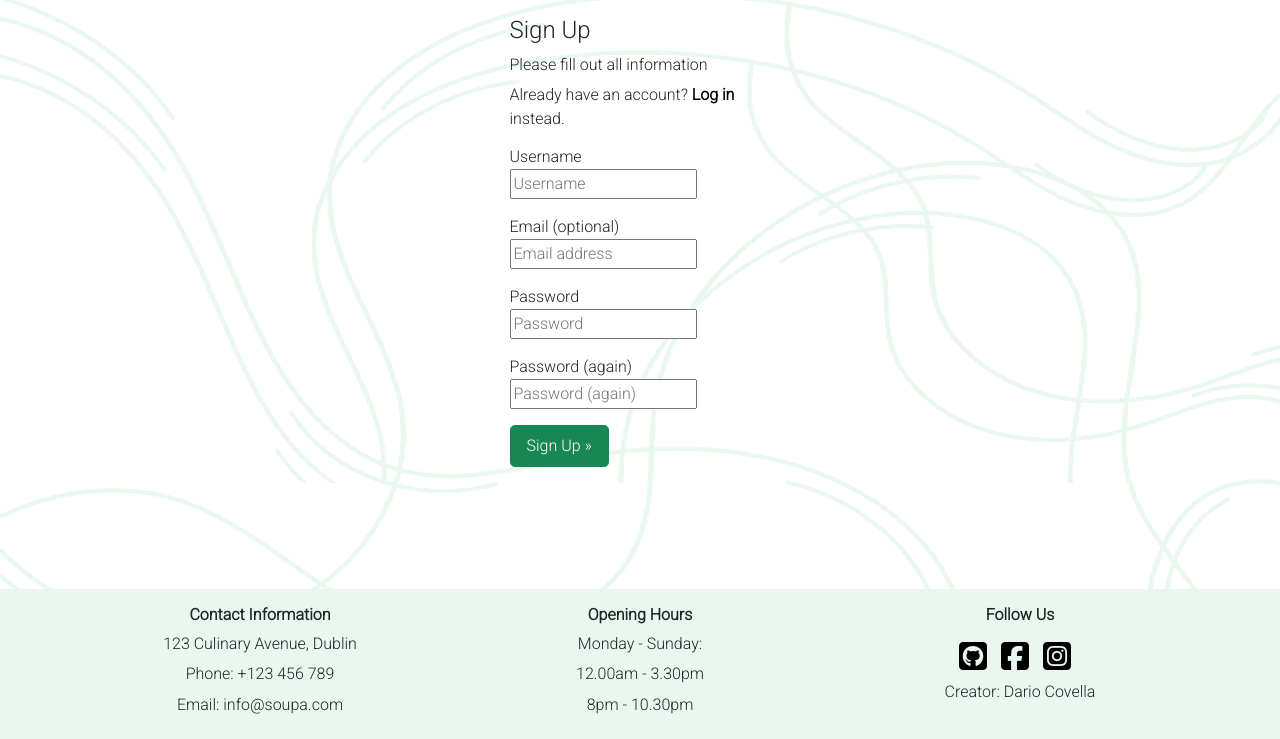
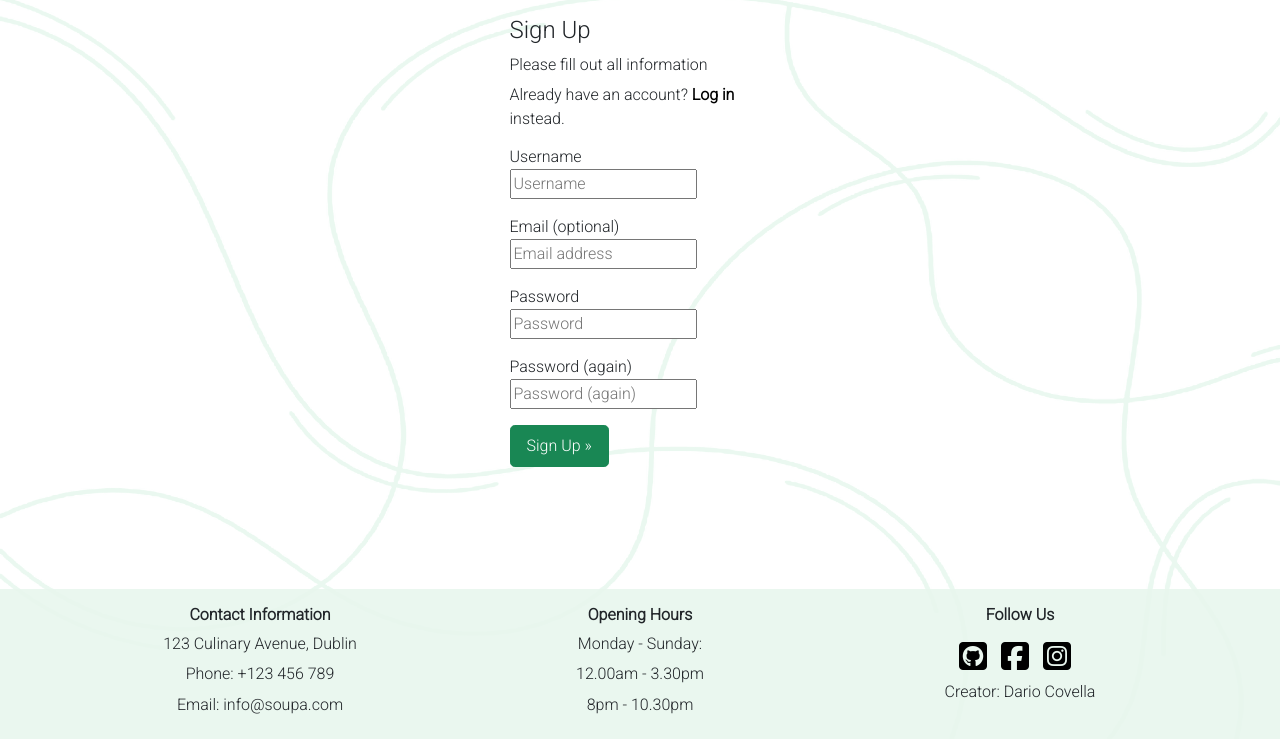
Before and after one commit to Darioc18/PP4-restaurant-booking-system, a Django app: page /accounts/signup/ in a window 1280 px wide. Shown: the part 61-800 px from the top of the page. Run offline with Django 4.2, Linux system fonts and the light colour scheme; some libraries are stand-ins or nearby versions.

Commit message:
Remove double background

```diff
--- a/templates/account/signup.html
+++ b/templates/account/signup.html
@@ -5,7 +5,6 @@
 {% block head_title %}{% trans "Signup" %}{% endblock %}
 
 {% block content %}
-<section class="background-pattern">
 <div class="container" id="signup-form">
   <div class="row">
     <div class="col-md-3 mx-auto mt-3">
@@ -54,6 +53,5 @@
     </div>
   </div>
 </div>
-</section>
 
 {% endblock %}
```
Lines whose indentation alone changed are shown as unchanged.
